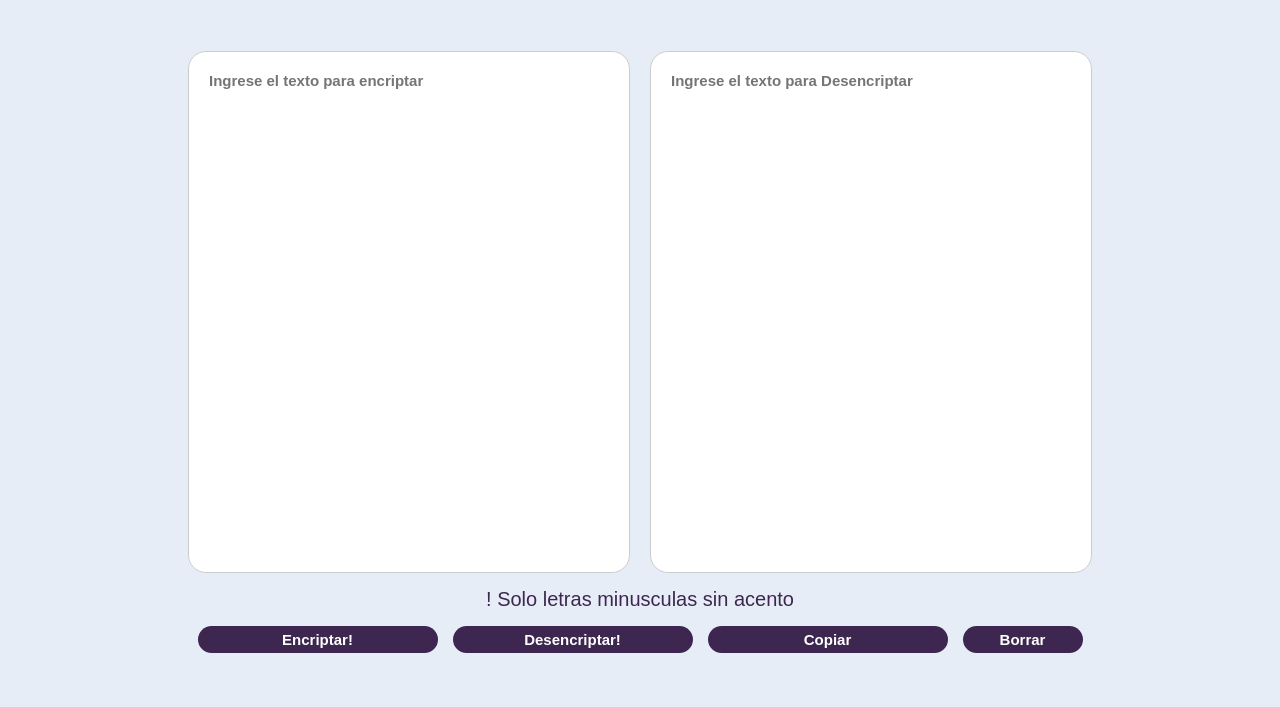
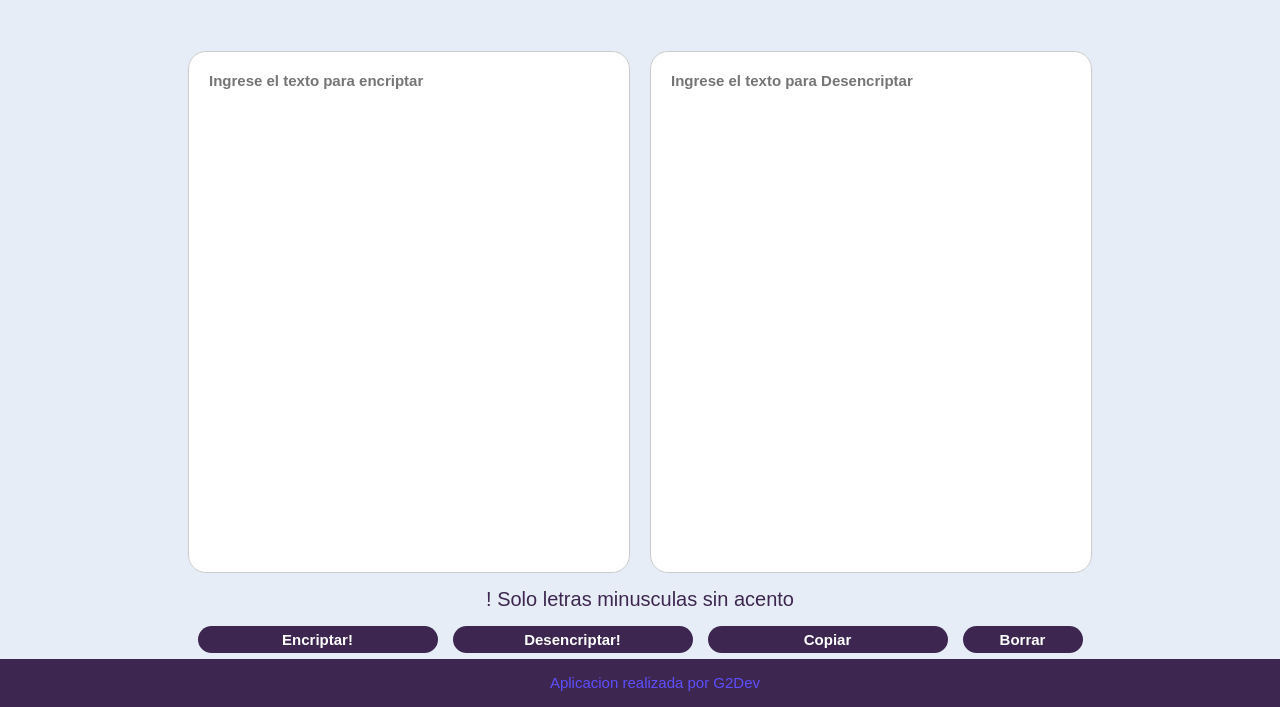
Before and after one commit to ggonzalesu/encriptadorTexto, a plain HTML site: page index.html in a window 1280 px wide. Shown: the part 93-800 px from the top of the page. Drawn offline with Linux system fonts and the light colour scheme.

Commit message:
Actualizando footer

```diff
--- a/index.html
+++ b/index.html
@@ -36,6 +36,10 @@
 
     </section>
 
+    <footer>
+        <p>Aplicacion realizada por G2Dev</p>
+    </footer>
+
     <script src="script.js"></script>
 
 </body>
--- a/style.css
+++ b/style.css
@@ -111,6 +111,23 @@ p {
 
 }
 
+footer {
+    width: 100%;
+    background: #3d2750;
+    position: fixed;
+    bottom: 0;
+}
+
+/* Estilos para el párrafo dentro del footer */
+footer p {
+    height: 18px;
+    width: 100%;
+    text-align: center;
+    background: #3d2750;
+    color: #5e4fff;
+    font-size: 15px;
+}
+
 @media(max-width: 950px) {
 
     section {
```
